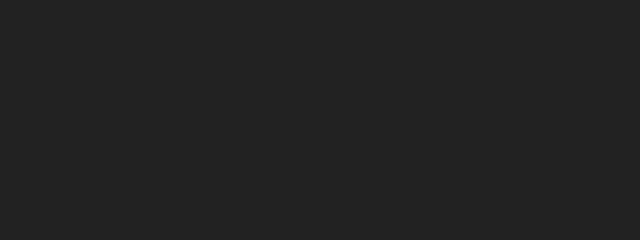
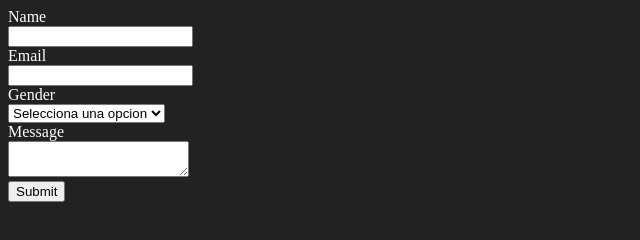
Before and after one commit to ilmoralito/clase-25, a plain HTML site: page form.html in a window 1280 px wide. Shown: the whole page, without its empty margins (0-640 px from the left). Drawn offline with Linux system fonts and the light colour scheme.

Commit message:
Form example

```diff
--- a/form.html
+++ b/form.html
@@ -9,7 +9,42 @@
         background-color: #222222;
         color: white;
       }
+
+      label {
+        display: block;
+      }
     </style>
   </head>
-  <body></body>
+  <body>
+    <form>
+      <div>
+        <label for="name">Name</label>
+        <input type="text" id="name" name="name" />
+      </div>
+
+      <div>
+        <label for="email">Email</label>
+        <input type="text" id="email" name="email" />
+      </div>
+
+      <div>
+        <label for="gender">Gender</label>
+        <select name="gender" id="gender">
+          <option value="" readonly>Selecciona una opcion</option>
+          <option value="female">Female</option>
+          <option value="male">Male</option>
+        </select>
+      </div>
+
+      <div>
+        <label for="message">Message</label>
+        <textarea name="message" id="message"></textarea>
+      </div>
+
+      <div>
+        <button type="submit">Submit</button>
+      </div>
+    </form>
+    <script src="form.js"></script>
+  </body>
 </html>
--- /dev/null
+++ b/form.js
@@ -0,0 +1,19 @@
+const form = document.querySelector("form");
+
+form.addEventListener("submit", event => {
+  event.preventDefault();
+
+  const target = event.target;
+  const name = target.name.value;
+  const email = target.email.value;
+  const gender = target.gender.value;
+  const message = target.message.value;
+
+  if (name === "" || email === "" || gender === "" || message === "") {
+    alert("Todos los datos son obligatorios");
+
+    return;
+  }
+
+  console.log(name, email, gender, message);
+});
```
